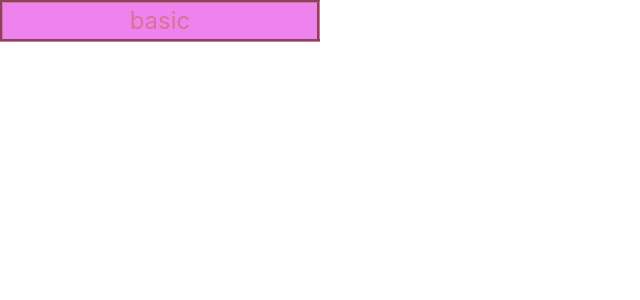
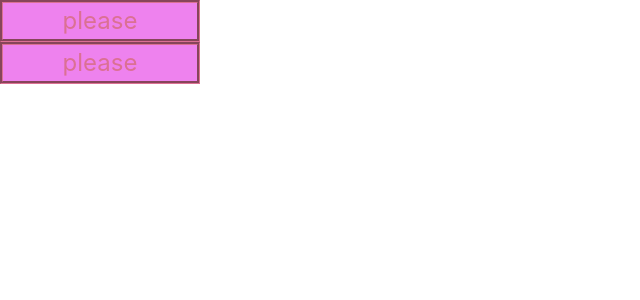
Before and after one commit to Kampouse/Product, a React (Create React App) app in the folder my-app/: page / in a window 1280 px wide. Shown: the top 300 px of the page, without its empty margins (0-640 px from the left). Built offline with nearby package versions, Linux system fonts and the light colour scheme.

Commit message:
minor change

```diff
--- a/my-app/src/App.js
+++ b/my-app/src/App.js
@@ -3,9 +3,14 @@ import './App.css';
 import Droping from "./stuff/Droping.js"
 function App() {
   return (
-    <>
+    <div>
+
+
+      <Droping />
       <Droping/>
-    </>
+
+
+ </div>
   );
 }
 export default App;
--- a/my-app/src/stuff/Droping.js
+++ b/my-app/src/stuff/Droping.js
@@ -3,35 +3,37 @@ import {Dropdown,Drop,DropdownItem,Bigbox} from "./style.js"
 import {useComponentVisible} from "../hooked.js"
 
 function Droping() {
-
-const { ref, isComponentVisible,setIsComponentVisible } = useComponentVisible("0px");
+ // do  you want it to be outer?
+	// const { ref, isComponentVisible, setIsComponentVisible } = useComponentVisible("0px");
+	const [Open,setOpen] = useState("0px")
 const [Maggy, setMaggy] = useState("basic")
 	function dog() {
 		// set(max-height  to a high nomber to keep an animation but should be to high to avoid large delay
-  setIsComponentVisible("300px")
-  setMaggy("down")
+	setOpen("300px")
+
 }
 function cat() {
-  setIsComponentVisible("0px")
+	setOpen("0px")
 
 }
 
 
 return (
-  <Bigbox ref={ref}>
+	<Bigbox>
 		<Drop
 			onClick={() => {
-        isComponentVisible === "0px" ? dog() : cat();
+				// cant have 2 thing open...
+				Open === "0px" ? dog() : cat();
 			}}
 		>
-      {Maggy}
+			please
 		</Drop>
-    <Dropdown height={isComponentVisible}>
+
+		<Dropdown height={Open}>
 			<DropdownItem>yes</DropdownItem>
 			<DropdownItem>yes</DropdownItem>
 			<DropdownItem>yes</DropdownItem>
 			<DropdownItem>yes</DropdownItem>
-
 		</Dropdown>
 	</Bigbox>
 );
--- a/my-app/src/stuff/style.js
+++ b/my-app/src/stuff/style.js
@@ -1,14 +1,17 @@
 import styled from "styled-components";
 
 export const Bigbox = styled.div`
-width:25%;
+display:list-item;
+
+
+width:100%;
+height:100%;
+`
 
 
 
-`
-
 export const Dropdown = styled.div`
-
+position:relative;
 overflow:hidden;
 
 max-height:${props => props.height};
@@ -18,7 +21,7 @@ color:palevioletred;
 
 transition:0.5s;
 display:grid;
-border-style:groove;
+
 border-color:palevioletred;
 border-left-color:palevioletred;
 border-right-color:palevioletred;
@@ -27,9 +30,11 @@ border-bottom:none;
 border-left:none;
 border-right:none;
  transition:0.5s;
+ top:5%;
  &:hover{
+   position:relative;
 color:purple;
-right:10%;
+
 transition:1s;
 
  }
@@ -37,7 +42,7 @@ transition:1s;
 
 export const DropdownItem = styled.a`
          position: relative;
-         width: auto;
+         width: 200px;
          top: -2px;
          left: auto;
 
@@ -66,14 +71,14 @@ export const DropdownItem = styled.a`
 
 
 export const Drop  = styled.div`
-
+width:200px;
 overflow:block;
 cursor:pointer;
 background-color:violet;
 border-style:groove;
 color:palevioletred;
 border-color:palevioletred;
-border-bottom:none;
+
 
 font-size: 1.5em;
 text-align: center;`
```
Lines whose indentation alone changed are shown as unchanged.
